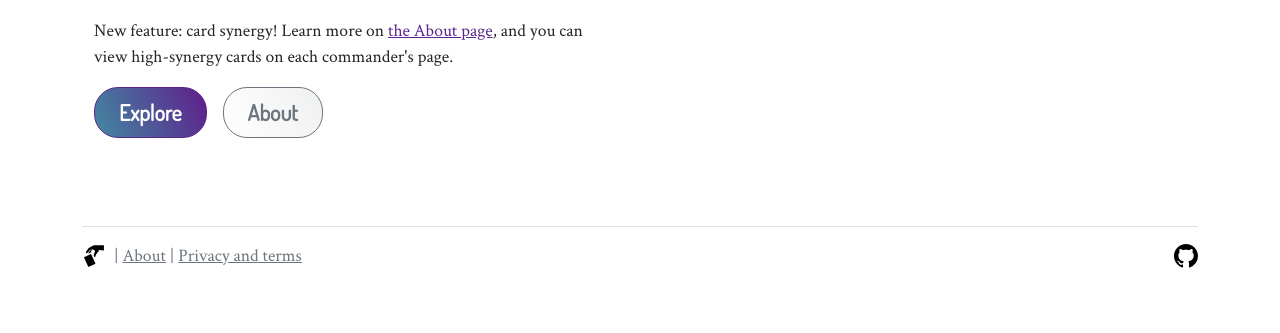
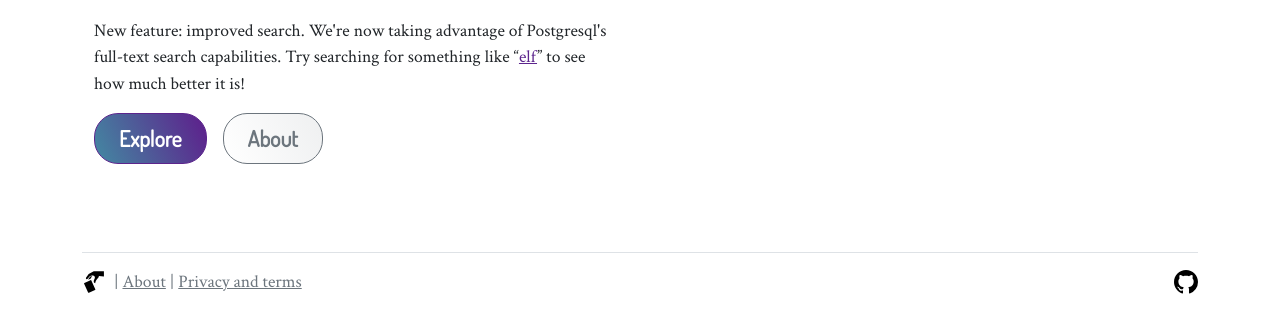
Before and after one commit to PDHdata/SmallFormats, a Django app: template decklist/templates/stats/index.html in a window 1280 px wide. Shown: the part 281-614 px from the top of the page. Run offline with Django 3.2, Linux system fonts and the light colour scheme; the template is opened without the code that fills it, so the values that code supplies are empty; some libraries are stand-ins or nearby versions.

Commit message:
frontpage mention

```diff
--- a/decklist/templates/stats/index.html
+++ b/decklist/templates/stats/index.html
@@ -14,7 +14,7 @@
         {% endif %}
       </p>
       <p>
-        New feature: card synergy! Learn more on <a href="{% url 'about' %}">the About page</a>, and you can view high-synergy cards on each commander's page.
+        New feature: improved search. We're now taking advantage of Postgresql's full-text search capabilities. Try searching for something like <q><a href="{% url 'search' %}?q=elf">elf</a></q> to see how much better it is!
       </p>
       <div class="d-grid gap-2 d-md-flex justify-content-md-start">
         <a class="btn btn-primary btn-lg px-4 me-md-2" href="{% url 'cmdr-top' %}">Explore</a>
```
